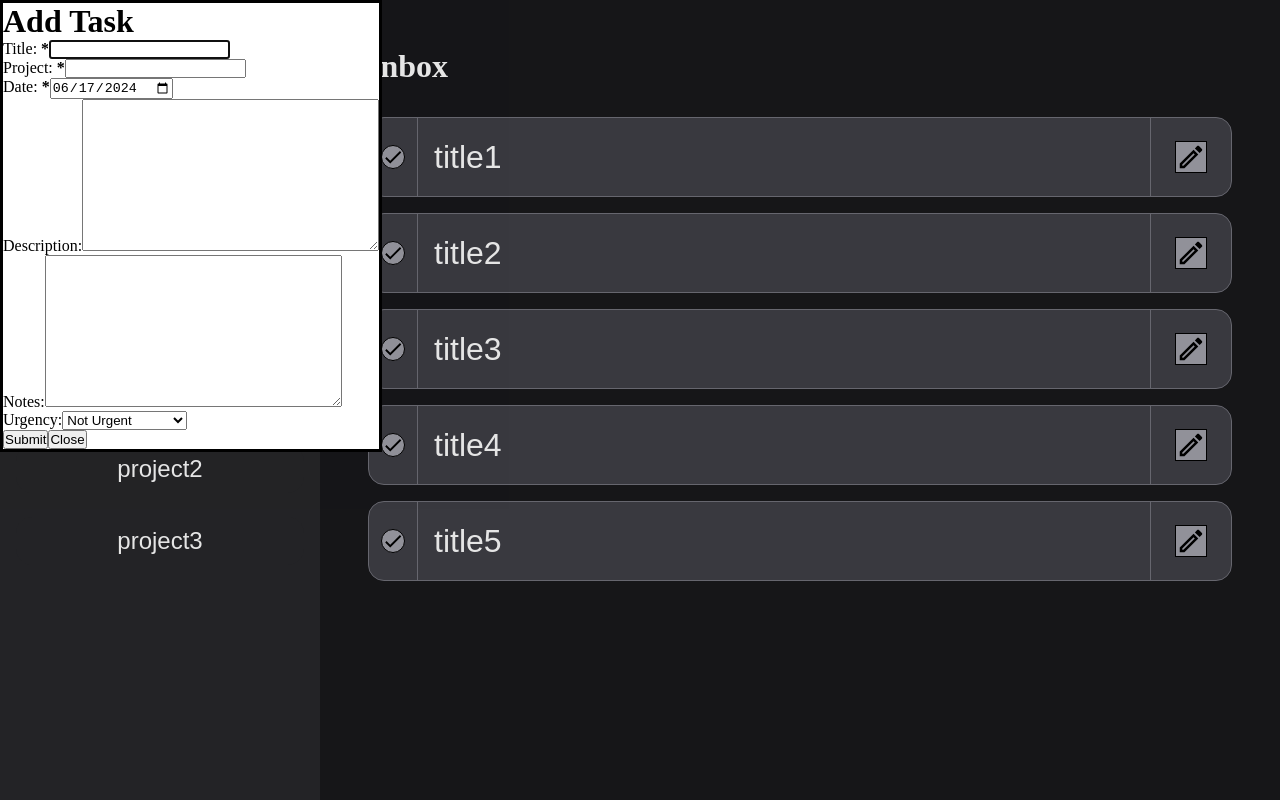
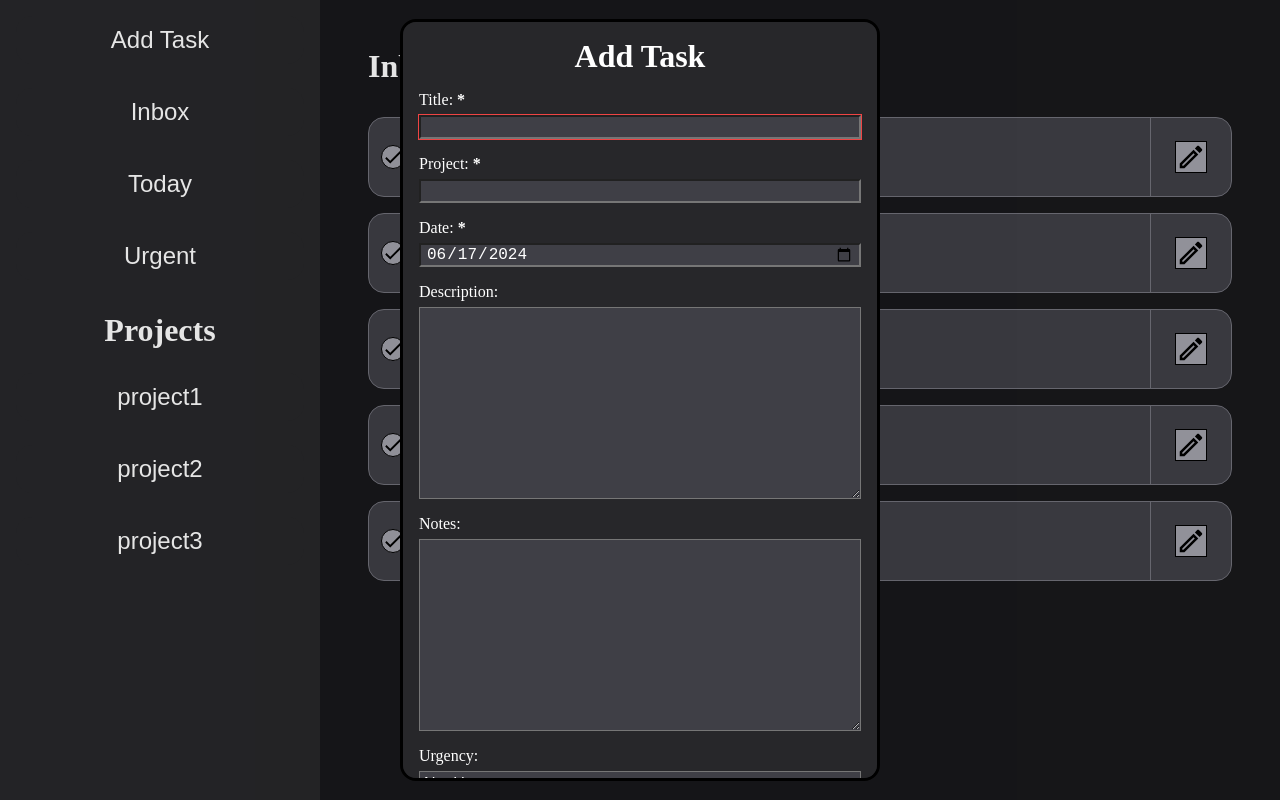
Before and after one commit to hpham474/todo-list, a website built with webpack: page src/index.html in a window 1280 px wide. Both pictures are taken after a click on the button "Add Task". Built offline with nearby package versions, Linux system fonts and the light colour scheme.

Commit message:
style dialog form

```diff
--- a/src/interface/add-task-dialog.js
+++ b/src/interface/add-task-dialog.js
@@ -209,6 +209,7 @@ function generateButtons(todoList) {
     const submitButton = document.createElement("button");
     const closeButton = document.createElement("button");
 
+    buttonsDiv.classList.add("buttons-row");
     submitButton.setAttribute("type", "submit");
     submitButton.classList.add("submit-form");
     submitButton.textContent = "Submit";
@@ -228,8 +229,8 @@ function generateButtons(todoList) {
         dialog.close();
     });
 
+    buttonsDiv.appendChild(closeButton);
     buttonsDiv.appendChild(submitButton);
-    buttonsDiv.appendChild(closeButton);
 
     return buttonsDiv;
 }
--- a/src/style.css
+++ b/src/style.css
@@ -16,6 +16,12 @@ body {
     background-color: #18181b;
     color: white;
 }
+
+ul {
+    list-style-type: none;
+}
+
+/* Sidebar and Sidebar Buttons */
 
 .sidebar {
     padding: 1rem;
@@ -50,12 +56,12 @@ body {
 
 .task-filter button:hover,
 .project-list button:hover {
-    background-color: #f87171;
+    background-color: #ef4444;
 }
 
 .task-filter button:active,
 .project-list button:active {
-    background-color: #ef4444;
+    background-color: #dc2626
 }
 
 .projects {
@@ -76,9 +82,7 @@ body {
     gap: 1.5rem;
 }
 
-ul {
-    list-style-type: none;
-}
+/* Task List */
 
 .content {
     padding: 3rem;
@@ -94,6 +98,8 @@ ul {
 
     gap: 1rem;
 }
+
+/* Tasks */
 
 .content li > div {
     width: 100%;
@@ -169,3 +175,112 @@ ul {
 .content .edit:active{
     background-color: #78787f;
 }
+
+/* Dialog Form */
+
+dialog {
+    width: 30rem;
+    padding: 1rem;
+
+    background-color: #27272a;
+
+    margin-left: auto;
+    margin-right: auto;
+    align-self: center;
+
+    border-radius: 1rem;
+}
+
+dialog form {
+    display: flex;
+    flex-direction: column;
+    gap: 1rem;
+}
+
+form h1 {
+    color: white;
+    text-align: center;
+    font-size: 2rem;
+}
+
+.form-input-row {
+    display: flex;
+    flex-direction: column;
+}
+
+.buttons-row {
+    display: flex;
+    justify-content: center;
+    gap: 1rem;
+}
+
+.buttons-row button {
+    height: 2rem;
+    width: 5rem;
+
+    border: none;
+    border-radius: .5rem;
+
+    font-size: 1rem;
+    font-weight: bold;
+    color: white;
+}
+
+.submit-form {
+    background-color: #f87171;
+}
+
+.submit-form:hover {
+    background-color: #ef4444;
+}
+
+.submit-form:active {
+    background-color: #dc2626
+}
+
+.close-form {
+    background-color: #a1a1aa;
+}
+
+.close-form:hover {
+    background-color: #8b8b93;
+}
+
+.close-form:active {
+    background-color: #78787f;
+}
+
+label {
+    color: white;
+    height: 1.5rem;
+}
+
+input,
+select {
+    height: 1.5rem;
+}
+
+textarea {
+    resize: vertical;
+}
+
+input,
+textarea {
+    padding: 5px 5px;
+}
+
+input,
+select,
+textarea {
+    background-color: #3f3f46;
+
+    color: white;
+    outline: none;
+    font-size: 1rem;
+}
+
+input:focus,
+select:focus,
+textarea:focus {
+    outline: 1px solid #ef4444 ;
+}
```
